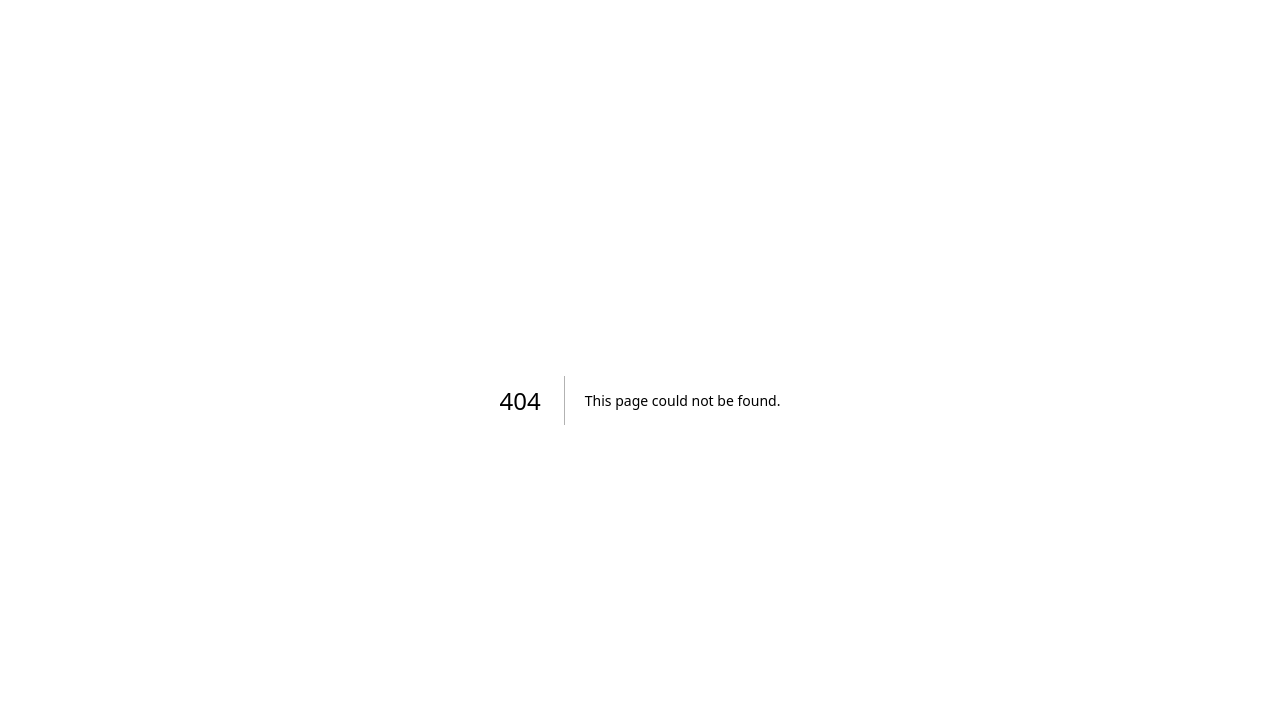
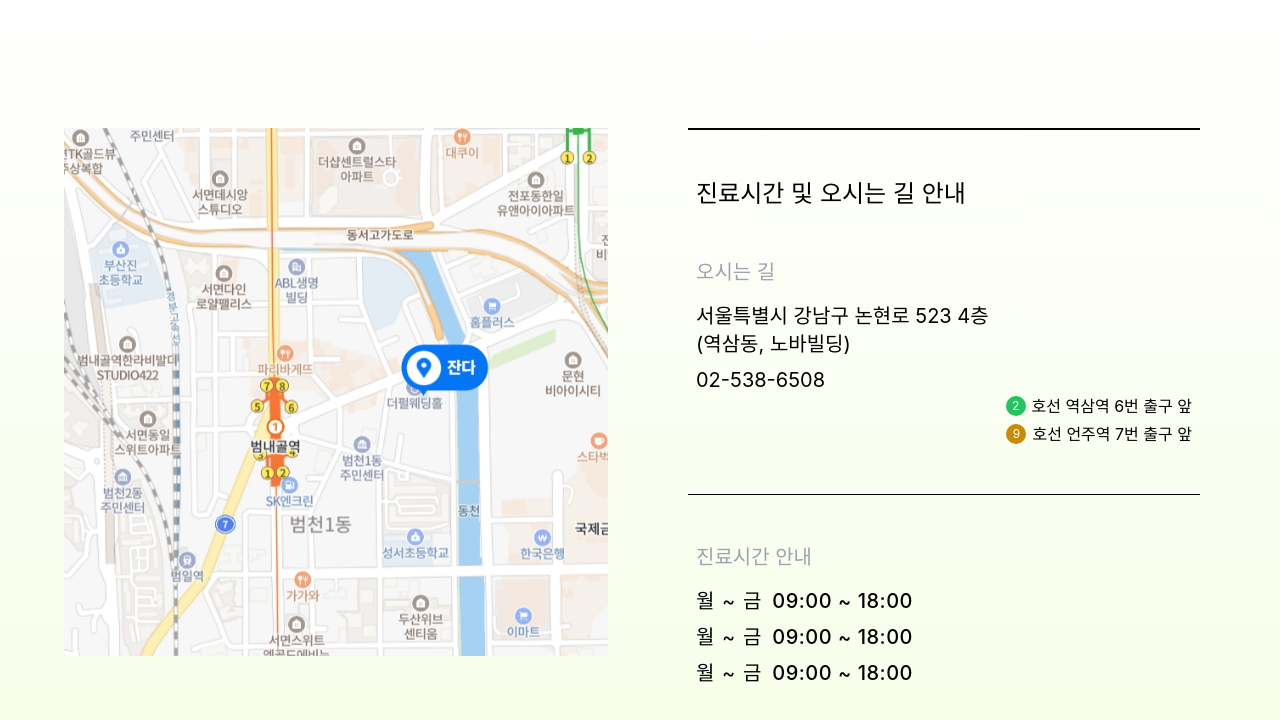
Before and after one commit to B-KJS26/todo, a Next.js app in the folder todolist/: page /map in a window 1280 px wide. Before the commit this address had no page. Shown: the top 720 px of the page. Built offline with nearby package versions, Linux system fonts and the light colour scheme.

Commit message:
feat: 새 페이지 생성

```diff
--- a/todolist/pages/clone.tsx
+++ b/todolist/pages/clone.tsx
@@ -5,13 +5,13 @@ export const Clone: React.FC = () => {
         <section className="mx-auto max-w-screen-xl">
             {/**
              * pl-16 pr-16 -> px-16
-             * dt -> 테일윈드에 쓰는 규칙이 있음
+             * md -> 테일윈드에 쓰는 규칙이 있음
              * break point -> 768px 되어있음. 원래는 원본에 맞추는게 맞는데, * min-992로 맞추는게 좋겠다.
              */}
             <div className="flex h-screen px-16 min-w-full bg-neutral-700 items-center dt:flex-col dt:p-12 dt:pt-32">
                 {/**
                  * tracking-normal 삭제
-                 * dt:h-1/6,sm:h-1/6
+                 * md:h-1/6,sm:h-1/6
                  */}
                 <div className="flex w-6/12 flex-col h-full dt:h-1/6 lg:pr-30 justify-center dt:text-center dt:w-full">
                     {/**
--- /dev/null
+++ b/todolist/pages/map.tsx
@@ -0,0 +1,95 @@
+import React from "react";
+
+export const Map: React.FC = () => {
+    return (
+        <section className="mx-auto max-w-screen-xl">
+            <div className="flex px-8 w-screen h-screen bg-gradient-to-t from-lime-50 to-white wmob:bg-none wmob:flex-col-reverse wmob:h-auto wmob:p-0">
+                <div className="flex w-6/12 h-fullflex h-full pt-32 pb-36 px-12 text-center items-center justify-center overflow-hidden w-6/12mdt:pb-24 mdt:px-8 wmob:h-96 wmob:w-full wmob:p-0 wmob:mb-12">
+                    <div className="bg-cover bg-[url('/images/JANDA.png')] w-full h-full"></div>
+                </div>
+                <div className="w-6/12 h-full pt-32 pb-36 px-12 wmob:hidden">
+                    <div className="w-full h-full border-solid border-black border-t-2 ">
+                            <p className="text-3xl pt-12 px-2 mdt:text-2xl">진료시간 및 오시는 길 안내</p>
+                            <p className="mt-12 mb-4 px-2 text-2xl text-gray-400 mdt:text-xl">오시는 길</p>
+                            <div className="flex justify-content  px-2 items-end mdt:flex-wrap">
+                                <div className="w-8/12 text-2xl mdt:w-full mdt:text-xl">
+                                    <p>
+                                        서울특별시 강남구 논현로 523 4층<br/>
+                                        (역삼동, 노바빌딩)
+                                    </p>
+                                    <p className="mt-2">
+                                        02-538-6508
+                                    </p>
+                                </div>
+                                <div className="w-4/12 text-right mdt:w-full">
+                                    <p className="flex justify-end items-center"><span className="w-5 h-5 bg-green-500 text-white text-center rounded-full mr-1.5 leading-5 text-xs">2</span>호선 역삼역 6번 출구 앞</p>
+                                    <p className="flex justify-end items-center mt-1"><span className="w-5 h-5 bg-yellow-600 text-white text-center rounded-full mr-1.5 leading-5 text-xs">9</span>호선 언주역 7번 출구 앞</p>
+                                </div>
+                            </div>
+                            <div className="mt-12 mb-4 pt-12 px-2 border-solid border-black border-t">
+                                <p className="text-2xl text-gray-400 mdt:text-xl">진료시간 안내</p>
+                            </div>
+                            <div className="px-2">
+                                <p className="flex items-center justify-start">
+                                    <span className="pr-2.5 text-2xl font-normal tracking-wider mdt:text-xl">월 ~ 금</span>
+                                    <span className="font-medium tracking-wide text-2xl mdt:text-xl ">09:00 ~ 18:00</span>
+                                </p>
+                                <p className="flex items-center justify-start mt-2">
+                                    <span className="pr-2.5 text-2xl font-normal tracking-wider mdt:text-xl">월 ~ 금</span>
+                                    <span className="font-medium tracking-wide text-2xl mdt:text-xl">09:00 ~ 18:00</span>
+                                </p>
+                                <p className="flex items-center justify-start mt-2">
+                                    <span className="pr-2.5 text-2xl font-normal tracking-wider mdt:text-xl">월 ~ 금</span>
+                                    <span className="font-medium tracking-wide text-2xl mdt:text-xl ">09:00 ~ 18:00</span>
+                                </p>
+                            </div>
+                    </div>
+                </div>
+                <div className="hidden wmob:block w-full py-24 px-16">
+                    <div className="flex flex-col justify-center items-center border-solid border-black border-t-2">
+                        <div className="w-full max-w-lg text-center pt-12 px-2">
+                            <p className="text-3xl">진료시간 및 오시는 길 안내</p>
+                        </div>
+                        <div className="w-full max-w-lg pt-12 border-solid border-black border-t mt-12 mb-4 px-2">
+                            <p className="text-xl text-gray-400">진료시간 안내</p>
+                        </div>
+                        <div className="w-full max-w-lg px-2 text-xl">
+                            <p className="flex justify-start items-center">
+                                <span className="w-28 pr-2.5 font-normal tracking-wider ">월 ~ 금</span>
+                                <span className="font-mideum tracking-wide">09:00 ~ 18:00</span>
+                            </p>
+                            <p className="flex justify-start items-center mt-2">
+                                <span className="w-28 pr-2.5 font-normal tracking-wider">월 ~ 금</span>
+                                <span className="font-mideum tracking-wide">09:00 ~ 18:00</span>
+                            </p>
+                            <p className="flex justify-start items-center mt-2">
+                                <span className="w-28 pr-2.5 font-normal tracking-wider">월 ~ 금</span>
+                                <span className="font-mideum tracking-wide">09:00 ~ 18:00</span>
+                            </p>
+                        </div>
+                        <div className="w-full max-w-lg mt-12 mb-4 px-2">
+                            <p className="font-medium text-xl text-gray-400">오시는 길</p>
+                        </div>
+                        <div className="flex items-end justify-between w-full max-w-lg flex-wrap px-2">
+                            <div className="w-full text-xl">
+                                <p>서울특별시 강남구 논현로 523 4층<br/>(역삼동, 노바빌딩)</p>
+                            </div>
+                            <div className="w-full mt-4 text-right">
+                                <p className="flex justify-start items-center">
+                                    <span className="w-5 h-5 text-sm bg-green-500 text-white mr-1.5 text-center rounded-full">2</span>
+                                    호선 역삼역 6번 출구 앞
+                                </p>
+                                <p className="flex justify-start items-center mt-1">
+                                    <span className="w-5 h-5 bg-yellow-600 text-white text-sm mr-1.5 text-center rounded-full">9</span>
+                                    호선 언주역 7번 출구 앞
+                                </p>
+                            </div>
+                        </div>
+                    </div>
+                </div>
+            </div>
+        </section>
+    )
+}
+
+export default Map;
--- a/todolist/tailwind.config.js
+++ b/todolist/tailwind.config.js
@@ -23,8 +23,13 @@ module.exports = {
             margin: {
                 90: "50rem",
             },
+            backgroundImage: {
+                'janda': "url('/images/JANDA.png')"
+            },
         },
         screens: {
+            mdt: { max: '1280px'},
+            wmob: { max: '960px' },
             dt: { max: '992px'},
             mob: {max: '680px'}
         },
```
Also changed, not shown: todolist/public/images/JANDA.png (added).
